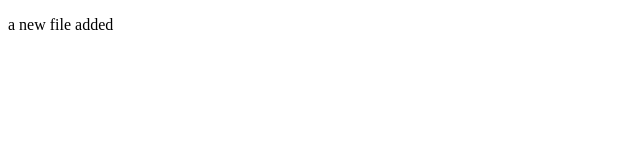
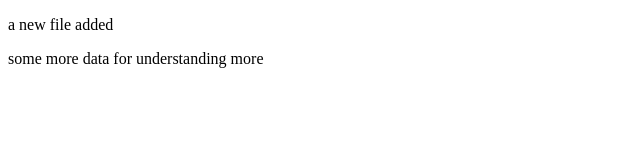
Before and after one commit to jyothilakshmi-123/datewithgit-sample, a plain HTML site: page new.html in a window 1280 px wide. Shown: the whole page, without its empty margins (0-640 px from the left). Drawn offline with Linux system fonts and the light colour scheme.

Commit message:
new file added

```diff
--- a/new.html
+++ b/new.html
@@ -7,5 +7,6 @@
 </head>
 <body>
    <p>a new file added</p>
+   <p>some more data for understanding more</p>
 </body>
 </html>
```
